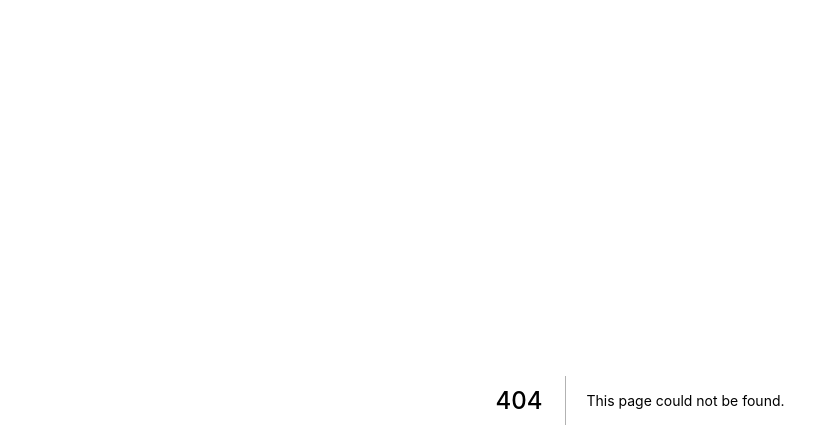
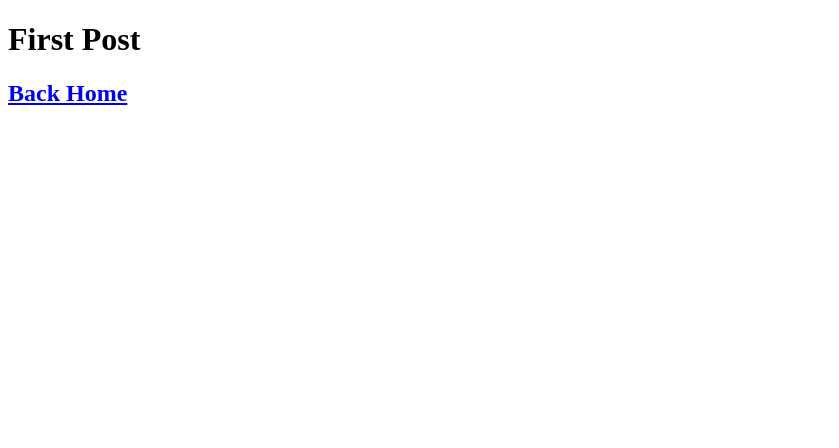
Before and after one commit to GarrettTrott/next-js-tutorial, a Next.js app: page /posts/first-post in a window 1280 px wide. Before the commit this address had no page. Shown: the top 448 px of the page, without its empty margins (0-839 px from the left). Built offline with nearby package versions, Linux system fonts and the light colour scheme.

Commit message:
first commit

```diff
--- /dev/null
+++ b/pages/posts/first-post.js
@@ -0,0 +1,14 @@
+import Link from 'next/link'
+
+export default function FirstPost() {
+  return (
+    <>
+      <h1>First Post</h1>
+      <h2>
+        <Link href="/">
+          <a>Back Home</a>
+        </Link>
+      </h2>
+    </>
+  )
+}
```
Also changed, not shown: pages/index.js (+6 -1 lines), public/images/profile.jpeg (added), public/vercel.svg (deleted).
